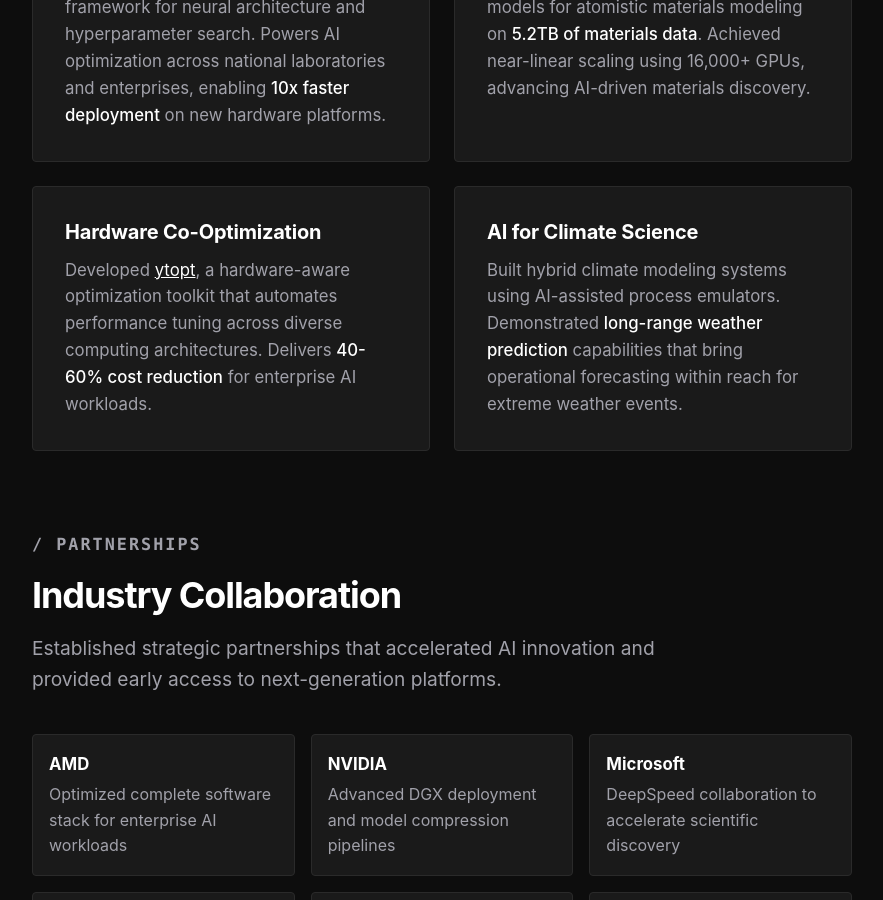
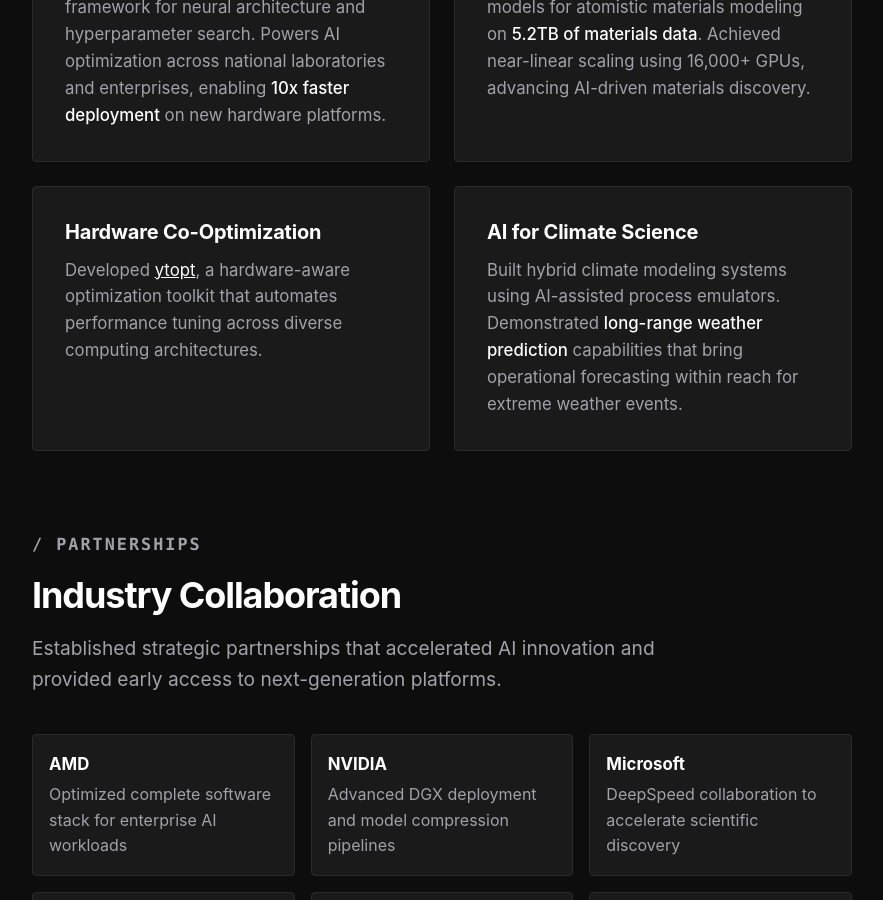
Before and after one commit to pbalapra/pbalapra.github.io, a Jekyll site: the page index.html, which Jekyll copies as it is, in a window 1280 px wide and 900 px high, scrolled down 1808 px. Shown: the whole window, without its empty margins (198-1081 px from the left). Built offline with Jekyll 4.4.1, drawn with Linux system fonts in a browser that asks for light colours.

Commit message:
Remove cost reduction claim from ytopt description
Removed '40-60% cost reduction for enterprise AI workloads'
sentence from Hardware Co-Optimization section.

🤖 Generated with [Claude Code](https://claude.com/claude-code)

Co-Authored-By: Claude <noreply@anthropic.com>

```diff
--- a/index.html
+++ b/index.html
@@ -463,7 +463,7 @@
 
                 <div class="card">
                     <h3>Hardware Co-Optimization</h3>
-                    <p>Developed <a href="https://github.com/ytopt-team/ytopt" target="_blank" style="color: var(--text-primary); text-decoration: underline;">ytopt</a>, a hardware-aware optimization toolkit that automates performance tuning across diverse computing architectures. Delivers <span class="highlight">40-60% cost reduction</span> for enterprise AI workloads.</p>
+                    <p>Developed <a href="https://github.com/ytopt-team/ytopt" target="_blank" style="color: var(--text-primary); text-decoration: underline;">ytopt</a>, a hardware-aware optimization toolkit that automates performance tuning across diverse computing architectures.</p>
                 </div>
 
                 <div class="card">
```
